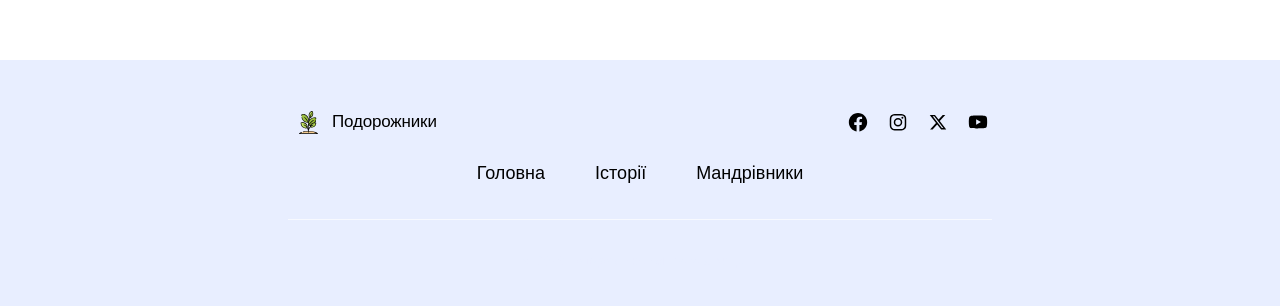
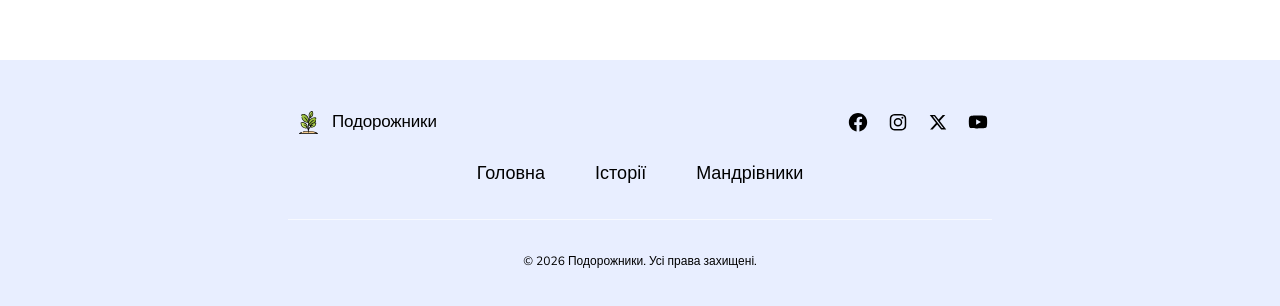
Before and after one commit to Oleksandr-Sulyma/traveller-frontend, a Next.js app: page / in a window 1280 px wide. Shown: the part 740-1046 px from the top of the page. Built offline with nearby package versions, Linux system fonts and the light colour scheme.

Commit message:
fix copyright color on white theme

```diff
--- a/components/Footer/Footer.module.css
+++ b/components/Footer/Footer.module.css
@@ -64,7 +64,6 @@
   font-size: var(--fs-xs);
   font-weight: 400;
   text-align: center;
-  color: var(--color-royal-blue-lighter);
 }
 
 /* TABLET */
```
